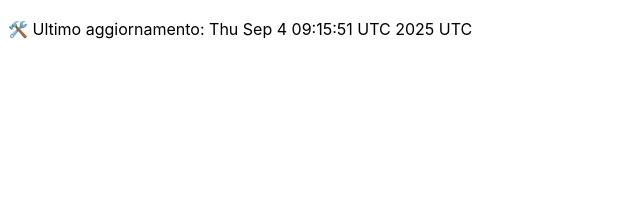
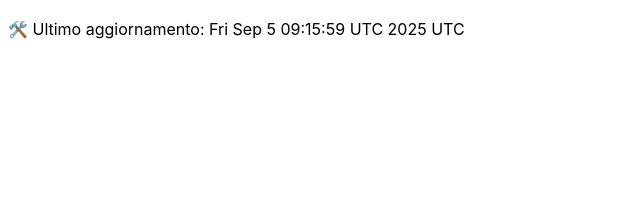
Before and after one commit to DanteTrb/DanteTrb.github.io, a Jekyll site: the page built from badges.md, in a window 1280 px wide. Shown: the top 212 px of the page, without its empty margins (0-640 px from the left). Built offline with Jekyll 4.4.1, drawn with Linux system fonts in a browser that asks for light colours; our own code applies the rules of GitHub Pages for plain Markdown files.

Commit message:
🛠️ Aggiornamento automatico badge

```diff
--- a/badges.md
+++ b/badges.md
@@ -1 +1 @@
-🛠️ Ultimo aggiornamento: Thu Sep  4 09:15:51 UTC 2025 UTC
+🛠️ Ultimo aggiornamento: Fri Sep  5 09:15:59 UTC 2025 UTC
```
